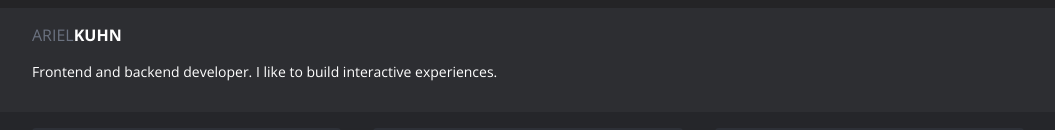
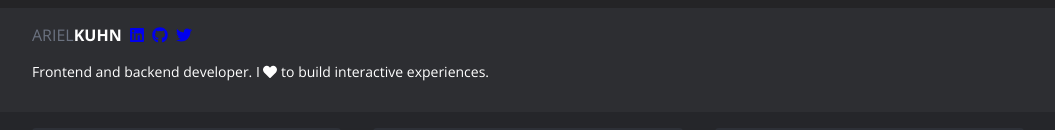
Before and after one commit to arielgk/portfolio2021, a Next.js app: page / in a window 1280 px wide. Shown: the top 130 px of the page, without its empty margins (112-1167 px from the left). Built offline with nearby package versions, Linux system fonts and the light colour scheme.

Commit message:
add social logos

```diff
--- a/components/Header.js
+++ b/components/Header.js
@@ -1,6 +1,11 @@
 import React from 'react';
 import Link from 'next/link'
+import {FontAwesomeIcon} from '@fortawesome/react-fontawesome'
+import {faLinkedin, faGithub, faTwitter} from "@fortawesome/free-brands-svg-icons";
+import {faHeart} from '@fortawesome/free-solid-svg-icons'
+import {library} from '@fortawesome/fontawesome-svg-core'
 
+library.add(faLinkedin, faGithub, faHeart, faTwitter);
 
 const Header = () => {
 
@@ -9,15 +14,27 @@ const Header = () => {
         <div className={'app-top'}>
             <div className={'inframe'}>
                 <div className="header">
-                    <Link href="/" as={'/'}>
-                        <div className="logo">
+                    <div className={'logo-container'}>
 
-                            ARIEL<span>KUHN</span>
-                        </div>
+                        <Link href="/" as={'/'}>
+                            <div className="logo">
 
-                    </Link>
-                    <p>Frontend and backend developer. I like to build interactive experiences.
+                                ARIEL<span>KUHN</span>
+                            </div>
+
+                        </Link>
+                        <a href="https://www.linkedin.com/in/arielkuhn/" target={'_blank'}><FontAwesomeIcon
+                            icon={faLinkedin}/></a>
+                        <a href="https://github.com/arielgk/arielgk" target={'_blank'}><FontAwesomeIcon
+                            icon={faGithub}/></a>
+                        <a href="https://twitter.com/arielgkuhn" target={'_blank'}><FontAwesomeIcon
+                            icon={faTwitter}/></a>
+                    </div>
+
+                    <p>Frontend and backend developer. I <FontAwesomeIcon icon={faHeart}/> to build interactive
+                        experiences.
                     </p>
+
                 </div>
 
             </div>
--- a/pages/card/[slug].js
+++ b/pages/card/[slug].js
@@ -5,8 +5,6 @@ import Layout from "../../components/Layout";
 import "plyr-react/dist/plyr.css";
 import Plyr from "plyr-react";
 import SwiperCore, {Navigation, Pagination, Scrollbar, A11y} from 'swiper';
-import {FontAwesomeIcon} from '@fortawesome/react-fontawesome'
-import {faTimes, faTimesCircle } from '@fortawesome/free-solid-svg-icons'
 import Header from "../../components/Header";
 import Arrow from "../../components/Icons/arrow";
 
--- a/styles/style.scss
+++ b/styles/style.scss
@@ -12,9 +12,10 @@ body {
   font-family: 'Open Sans', sans-serif;
 }
 
-.loading{
+.loading {
   @apply w-full text-center text-white;
 }
+
 .app {
   @apply flex  min-h-screen  flex-col w-full   ;
   .app-down {
@@ -29,6 +30,7 @@ body {
   .inframe {
     @apply flex flex-col w-full md:max-w-5xl justify-center;
   }
+
   .app-top {
     background: #2d2e32;
 
@@ -36,15 +38,23 @@ body {
       @apply p-4 text-white;
       p {
         font-size: .7rem;
-        @apply  md:text-sm mt-4;
+        @apply md:text-sm mt-4;
       }
+
+      .logo-container {
+        @apply flex;
         .logo {
           @apply font-medium text-gray-500 cursor-pointer;
           span {
             @apply font-bold text-white
           }
         }
+        a{
+          @apply ml-2;
         }
+      }
+    }
+
     .hero {
       @apply px-4;
     }
@@ -127,19 +137,22 @@ body {
 
   .card-single-header {
     @apply sm:px-0 sm:py-3 flex items-center;
-    svg{
+    svg {
       @apply fill-current  w-6 md:w-6 mr-2;
     }
+
     h1 {
       @apply sm:text-2xl md:text-3xl;
     }
   }
-.card-single-content{
-  p{
+
+  .card-single-content {
+    p {
       font-size: .7rem;
-    @apply  md:text-xs
+      @apply md:text-xs
     }
   }
+
   .card-gallery {
     @apply mt-4;
   }
@@ -148,6 +161,7 @@ body {
     @apply mt-5
   }
 }
-.close-section{
+
+.close-section {
   @apply w-full text-left cursor-pointer ;
 }
```
Lines whose indentation alone changed are shown as unchanged.
